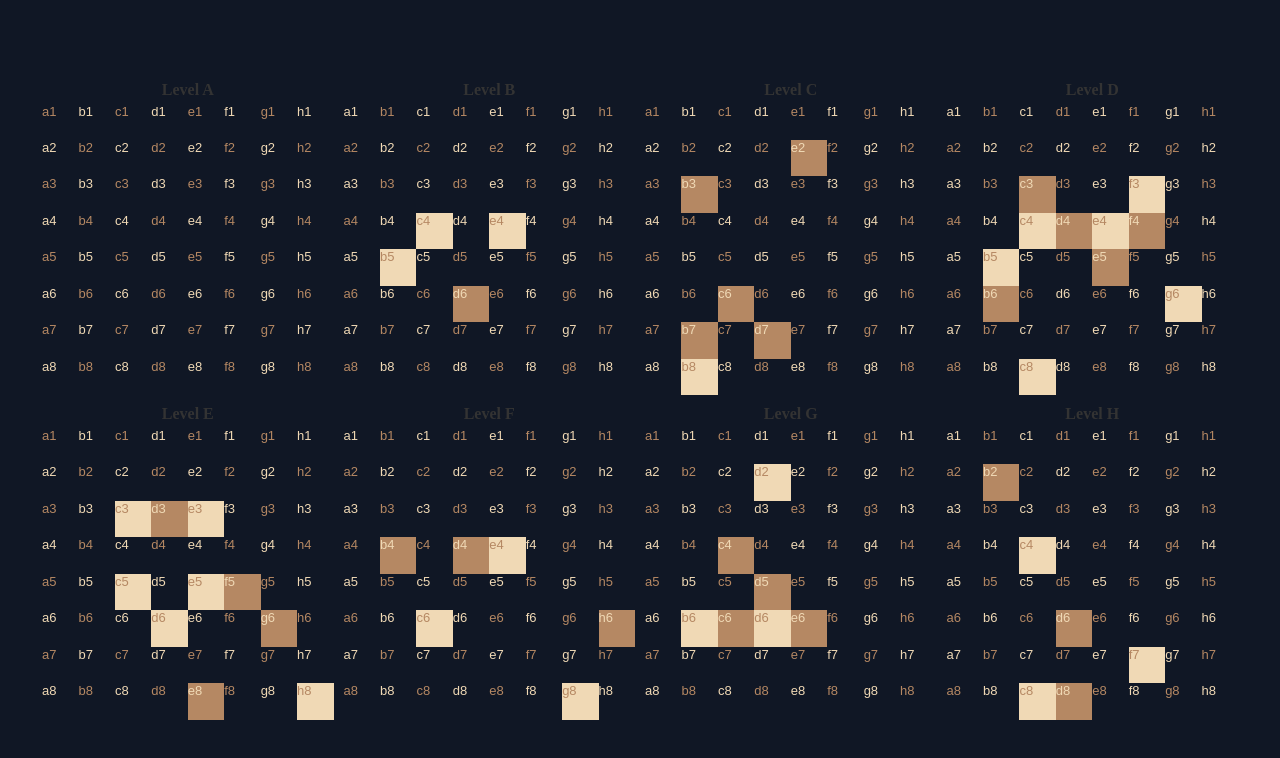
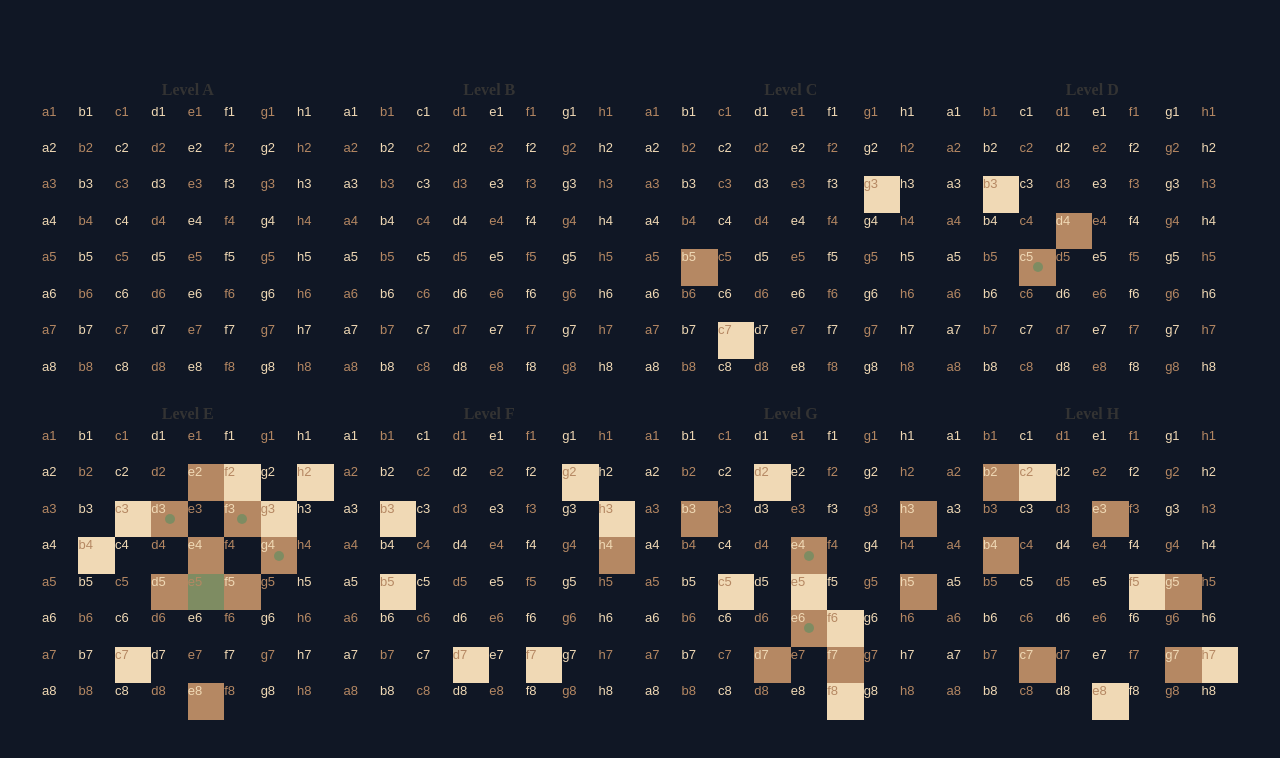
Before and after one commit to scripthropus/3dimensional-knight-tour, a React (Vite) app: page / in a window 1280 px wide. Shown: the top 758 px of the page. Built offline with nearby package versions, Linux system fonts and the light colour scheme.

Commit message:
現在位置と移動先の表示のみ実装した

```diff
--- a/src/App.tsx
+++ b/src/App.tsx
@@ -1,10 +1,17 @@
+import { useState } from "react";
 import { ChessBoards } from "./ChessBoards";
+import { makeTour, Position3D } from "./knightTour";
 
 function App() {
+	const testPos: Position3D = { file: "e", rank: 5, level: "E" };
+	const [validMoves, setValidMoves] = useState<Position3D[]>(
+		makeTour(50, testPos),
+	);
+
 	return (
 		<div className="bg">
 			<div className="container">
-				<ChessBoards />
+				<ChessBoards validMoves={validMoves} />
 			</div>
 		</div>
 	);
--- a/src/ChessBoard.tsx
+++ b/src/ChessBoard.tsx
@@ -5,21 +5,40 @@ type ChessBoardProps = {
 	level: Levels;
 	onSquareClick: (pos: Position3D) => void;
 	validMoves: Position3D[];
+	possibleMoves: Position3D[];
+	currentPos: Position3D;
 };
 
 export const ChessBoard: React.FC<ChessBoardProps> = ({
 	level,
 	onSquareClick,
 	validMoves,
+	possibleMoves,
+	currentPos,
 }) => {
-	const isValidMove = (thisSquare: Position3D) => {
-		return validMoves.some(
+	const isSamePosition = (a: Position3D, b: Position3D): boolean => {
+		return a.file === b.file && a.rank === b.rank && a.level === b.level;
+	};
+
+	const matchesAnyPosition = (
+		square: Position3D,
+		moveArray: Position3D[],
+	): boolean => {
+		return moveArray.some(
 			(move) =>
-				move.file === thisSquare.file &&
-				move.rank === thisSquare.rank &&
-				move.level === thisSquare.level,
+				move.file === square.file &&
+				move.rank === square.rank &&
+				move.level === square.level,
 		);
 	};
+
+	const isValidAndPossibleMove = (thisSquare: Position3D): boolean => {
+		return (
+			matchesAnyPosition(thisSquare, validMoves) &&
+			matchesAnyPosition(thisSquare, possibleMoves)
+		);
+	};
+
 	return (
 		<div className="chessBoard">
 			{ranks.map((rank) =>
@@ -36,11 +55,11 @@ export const ChessBoard: React.FC<ChessBoardProps> = ({
 						<div
 							key={squareId}
 							onClick={() => {
-								if (isValidMove(thisSquare)) {
+								if (isValidAndPossibleMove(thisSquare)) {
 									onSquareClick(thisSquare);
 								}
 							}}
-							className={`square ${isWhite ? "black" : "white"} ${isValidMove(thisSquare) ? "" : "vacant"}`}
+							className={`square ${isWhite ? "black" : "white"} ${isSamePosition(thisSquare, currentPos) ? "selectedSquare" : ""} ${matchesAnyPosition(thisSquare, validMoves) ? "" : "vacant"} ${isValidAndPossibleMove(thisSquare) ? "possibleMove" : ""}`}
 						>
 							{squareId}
 						</div>
--- a/src/ChessBoards.tsx
+++ b/src/ChessBoards.tsx
@@ -1,16 +1,22 @@
 import { useState } from "react";
 import { ChessBoard } from "./ChessBoard.tsx";
 import "./chessBoards.css";
-import { Levels, levels, Position3D, makeTour } from "./knightTour.ts";
+import { levels, Position3D, knightMoves3D, ranks } from "./knightTour.ts";
 
-export const ChessBoards = () => {
-	const testPos: Position3D = { file: "e", rank: 5, level: "E" };
-	const [validMoves, setValidMoves] = useState<Position3D[]>(
-		makeTour(50, testPos),
+type ChessBoardsProps = {
+	validMoves: Position3D[];
+};
+
+export const ChessBoards: React.FC<ChessBoardsProps> = ({ validMoves }) => {
+	const [currentPos, setCurrentPos] = useState<Position3D>(validMoves[0]);
+	const [possibleMoves, setPossibleMoves] = useState<Position3D[]>(
+		knightMoves3D(currentPos),
 	);
-	const onSquareClick = () => {};
+	const onSquareClick = () => {
+		console.log(currentPos);
+	};
 	return (
-		<div className=" layout-container">
+		<div className="layout-container">
 			{levels.map((level) => (
 				<div key={level} className="square-wrapper">
 					<div className="number">Level {level}</div>
@@ -18,6 +24,8 @@ export const ChessBoards = () => {
 						level={level}
 						onSquareClick={onSquareClick}
 						validMoves={validMoves}
+						possibleMoves={possibleMoves}
+						currentPos={currentPos}
 					/>
 				</div>
 			))}
--- a/src/chessBoard.css
+++ b/src/chessBoard.css
@@ -36,3 +36,16 @@
 .vacant {
 	background-color: #101725;
 }
+.possibleMove::after {
+	content: "";
+	display: block;
+	width: 10px;
+	height: 10px;
+	background-color: #7e8c62;
+	border-radius: 50%;
+	position: absolute;
+	top: 50%;
+	left: 50%;
+	transform: translate(-50%, -50%);
+	pointer-events: none;
+}
```
